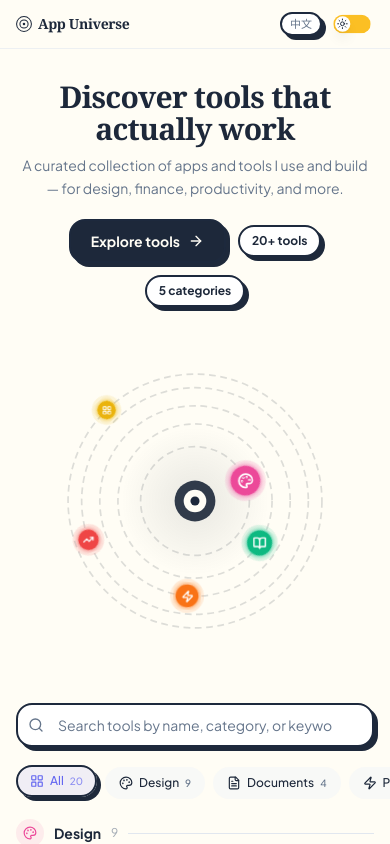
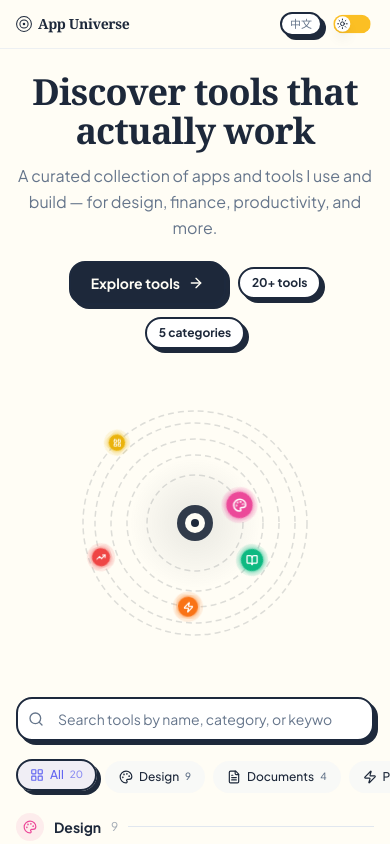
Before and after one commit to cookabc/app-universe, a Next.js app: page / in a window 390 px wide. Shown: the top 844 px of the page. Built offline with nearby package versions, Linux system fonts and the light colour scheme.

Commit message:
refactor(hero): restore left-right split with larger text
Revert to left-right layout: text left, orbital right.
Increase title to text-4xl~5xl/[3.5rem], subtitle to text-base~lg.
Reduce vertical padding to py-6~8, gap to 6~10.
Mobile stays centered single-column.

```diff
--- a/src/components/magicpath/nice-ui-landing-hero/HeroSection.tsx
+++ b/src/components/magicpath/nice-ui-landing-hero/HeroSection.tsx
@@ -44,26 +44,26 @@ export default function HeroSection() {
     return (
         <section className="mx-auto max-w-7xl px-4 sm:px-6 lg:px-8">
             <motion.div
-                className="flex flex-col items-center text-center py-8 sm:py-10"
+                className="flex flex-col lg:flex-row items-center gap-6 lg:gap-10 py-6 sm:py-8"
                 variants={shouldReduceMotion ? undefined : containerVariants}
                 initial="hidden"
                 animate="visible"
             >
-                {/* Title */}
-                <motion.div className="space-y-2" variants={shouldReduceMotion ? undefined : itemVariants}>
-                    <h1 className="text-3xl sm:text-4xl lg:text-5xl font-black font-heading tracking-tight text-foreground leading-[1.08]">
+                {/* Left: text */}
+                <div className="flex-1 min-w-0 text-center lg:text-left">
+                    <motion.div className="space-y-3" variants={shouldReduceMotion ? undefined : itemVariants}>
+                        <h1 className="text-4xl sm:text-5xl lg:text-[3.5rem] font-black font-heading tracking-tight text-foreground leading-[1.08]">
                             {title}
                             <br />
                             <span className="text-gradient">{titleAccent}</span>
                         </h1>
-                    <p className="text-sm sm:text-base text-muted-foreground max-w-lg mx-auto leading-relaxed">
+                        <p className="text-base sm:text-lg text-muted-foreground max-w-lg mx-auto lg:mx-0 leading-relaxed">
                             {subtitle}
                         </p>
                     </motion.div>
 
-                {/* CTA */}
                     <motion.div
-                    className="flex items-center justify-center gap-3 flex-wrap mt-5"
+                        className="flex items-center justify-center lg:justify-start gap-3 flex-wrap mt-5"
                         variants={shouldReduceMotion ? undefined : itemVariants}
                     >
                         <a
@@ -74,12 +74,15 @@ export default function HeroSection() {
                             <ArrowRight className="h-4 w-4 transition-transform group-hover:translate-x-0.5" />
                         </a>
                         <span className="glass-card px-3 py-1.5 text-xs font-bold text-foreground">{statsTools}</span>
-                    <span className="glass-card px-3 py-1.5 text-xs font-bold text-foreground">{statsCategories}</span>
+                        <span className="glass-card px-3 py-1.5 text-xs font-bold text-foreground">
+                            {statsCategories}
+                        </span>
                     </motion.div>
+                </div>
 
-                {/* Orbital illustration */}
+                {/* Right: orbital */}
                 <motion.div
-                    className="mt-6 w-full max-w-[420px]"
+                    className="w-full max-w-[300px] sm:max-w-[340px] lg:max-w-[380px] flex-shrink-0"
                     variants={shouldReduceMotion ? undefined : itemVariants}
                 >
                     <HeroOrbital />
```
Lines whose indentation alone changed are shown as unchanged.
